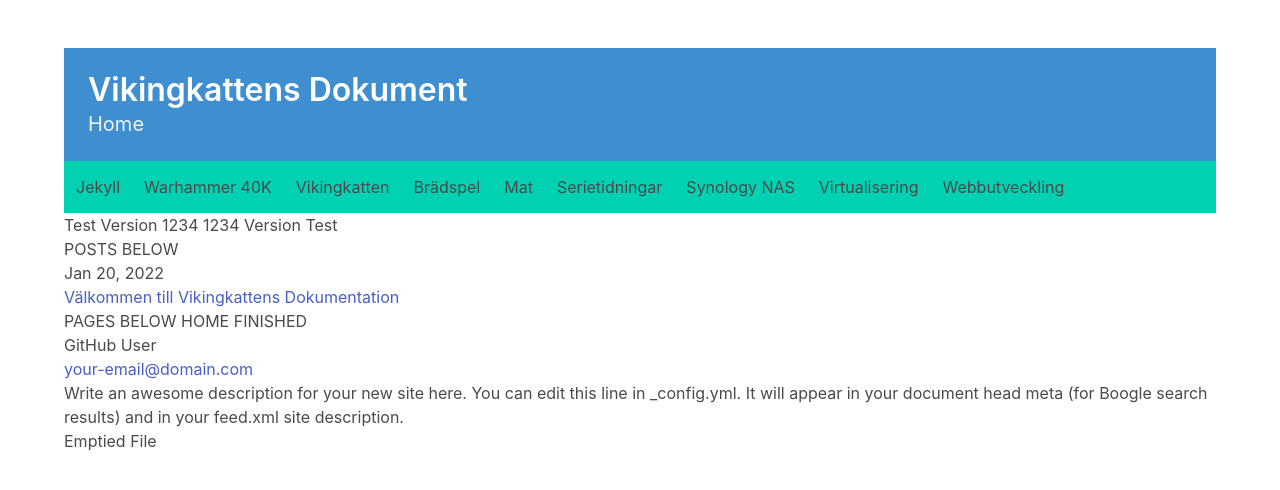
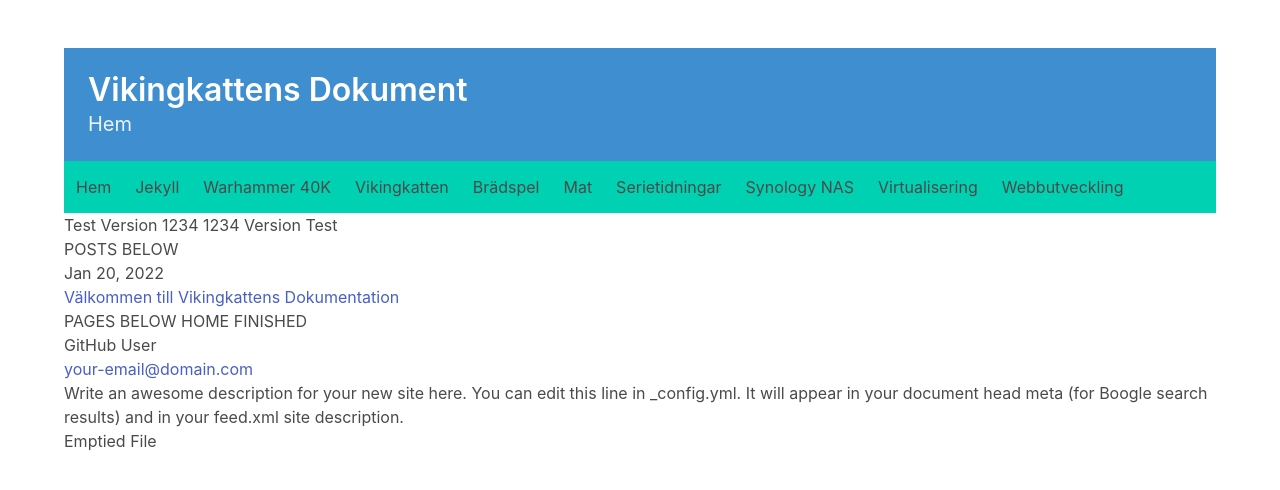
Before and after one commit to viking-cat/dokument, a Jekyll site: the page built from index.html, in a window 1280 px wide. Shown: the top 490 px of the page. Built offline with Jekyll 4.4.1, drawn with Linux system fonts in a browser that asks for light colours.

Commit message:
Hem knapp

```diff
--- a/_includes/header.html
+++ b/_includes/header.html
@@ -11,7 +11,7 @@
         {% if page.title %}
           {{ page.title }}
         {% else %}
-          Home
+          Hem
         {% endif %}
       </p>
     </div>
@@ -19,6 +19,7 @@
 
   <section class="navbar is-primary">
     <div class="navbar-menu">
+      <a class="navbar-item"href="{{ my_page.url }}">Hem</a>
       {%- if titles_size > 0 -%}
         {%- for path in page_paths -%}
           {%- assign my_page = site.pages | where: "path", path | first -%}
@@ -29,4 +30,5 @@
       {%- endif -%}
     </div>
   </section>
+
 </header>
```
